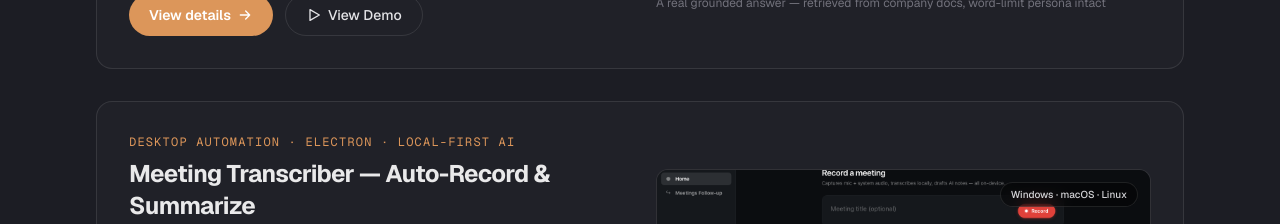
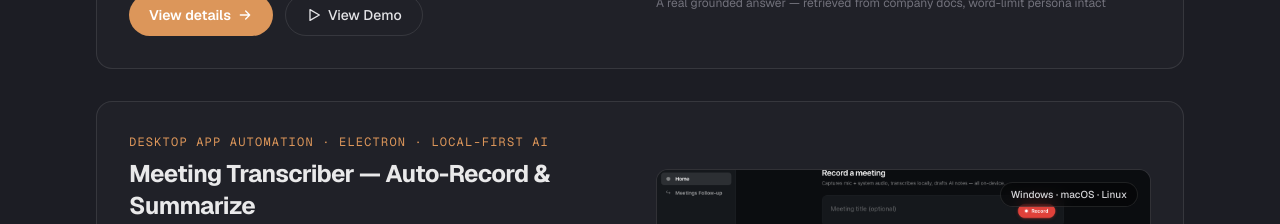
Before and after one commit to nageen24/nageen-portfolio, a Next.js app: page / in a window 1280 px wide. Shown: the part 2360-2584 px from the top of the page. Built offline with nearby package versions, Linux system fonts and the light colour scheme.

Commit message:
Meeting Transcriber: "Desktop Automation" -> "Desktop App Automation"
Co-Authored-By: Claude Sonnet 5 <noreply@anthropic.com>

```diff
--- a/src/data/portfolio.ts
+++ b/src/data/portfolio.ts
@@ -418,7 +418,7 @@ export const projects: Project[] = [
   {
     slug: "meeting-notetaker",
     title: "Meeting Transcriber — Auto-Record & Summarize",
-    category: "Desktop Automation · Electron · Local-First AI",
+    category: "Desktop App Automation · Electron · Local-First AI",
     status: "Windows · macOS · Linux",
     blurb:
       "A cross-platform desktop app that auto-detects a meeting and records it locally with zero manual action — on Windows, via the same mic-privacy signal Windows itself uses. Groq Whisper transcribes a 1-hour meeting in ~25s (with a fully offline fallback), and an LLM summarizes it and auto-files it into the right project. Finished notes push out to your automation stack by signed webhook.",
```
